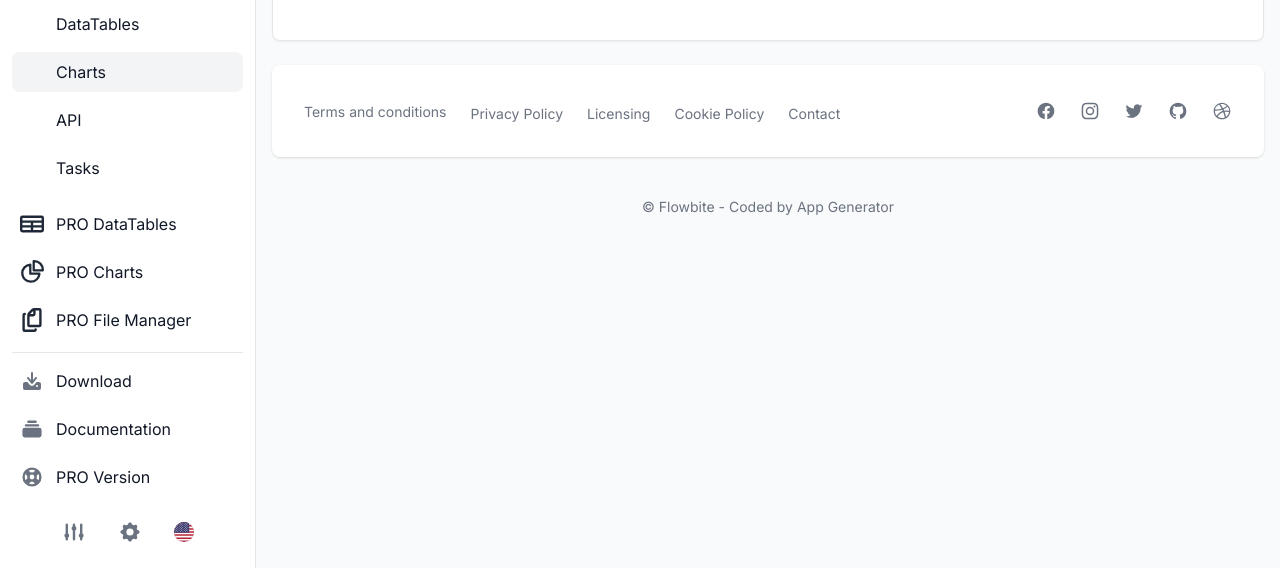
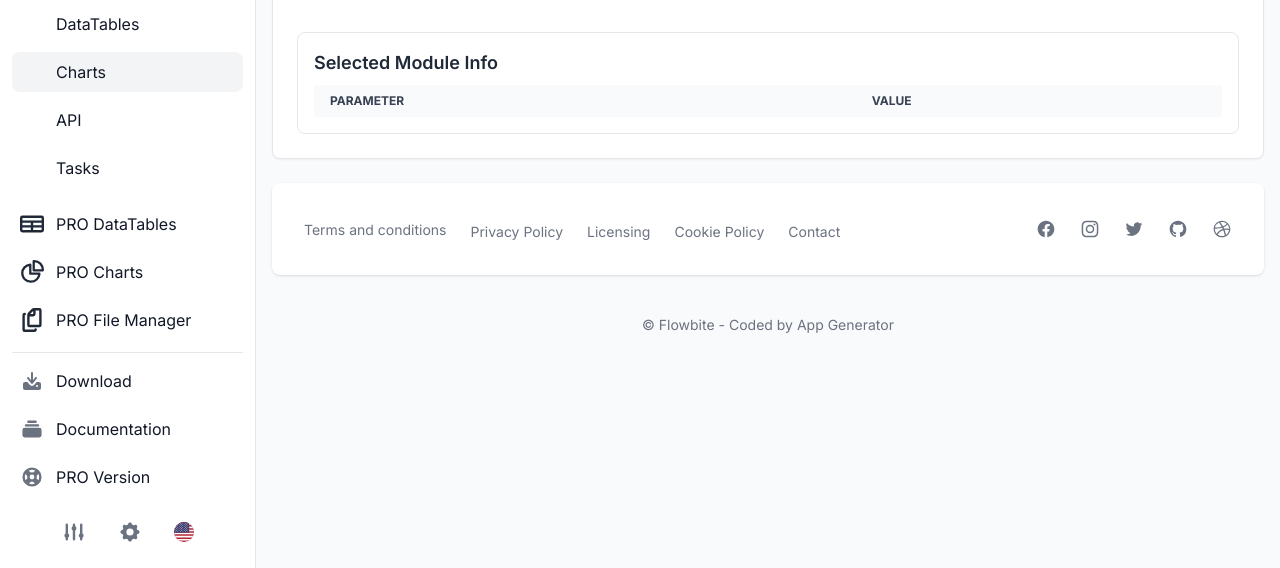
Before and after one commit to streetplantsolar/pv_ivy_web, a Django app: page /charts/ in a window 1280 px wide. Shown: the part 232-800 px from the top of the page. Run offline with Django 4.2, Linux system fonts and the light colour scheme; data comes from the database, SQL or seed files in the repository; lists and menus that the app fills with data are empty; parts of the project's set-up code (start-up, migrations or seed data) failed here and were passed over; some libraries are stand-ins or nearby versions.

Commit message:
Add datatable next to chart.js

```diff
--- a/static/assets/charts.js
+++ b/static/assets/charts.js
@@ -25,8 +25,34 @@
             name: 'IV Curve',
             data: ivData
         }],
-        xaxis: { title: { text: 'Voltage (V)' }},
-        yaxis: { title: { text: 'Current (A)' }}
+        xaxis: {
+            title: { text: 'Voltage (V)' },
+            labels: {
+                formatter: function (val) {
+                    return val.toFixed(2);
+                }
+            }
+        },
+        yaxis: {
+            title: { text: 'Current (A)' },
+            labels: {
+                formatter: function (val) {
+                    return val.toFixed(2);
+                }
+            }
+        },
+        tooltip: {
+            y: {
+                formatter: function (val) {
+                    return val.toFixed(2);
+                }
+            },
+            x: {
+                formatter: function (val) {
+                    return val.toFixed(2);
+                }
+            }
+        }
     };
 
     const chartDiv = document.getElementById('pv-iv-chart');
@@ -63,8 +89,33 @@
     modelSelect.addEventListener('change', () => {
         const manufacturer = makeSelect.value;
         const model = modelSelect.value;
-        renderPVChart(manufacturer, model);  // call your API + chart function
+        const selected = modules.find(m => m.Manufacturer === manufacturer && m.Model === model);
+        if (selected) {
+            renderPVChart(manufacturer, model);
+            updateModuleTable(selected); // ← ADD THIS LINE
+        }
     });
 };
 
+function updateModuleTable(module) {
+    const tableBody = document.querySelector('#module-info-table tbody');
+    tableBody.innerHTML = ''; // Clear previous rows
+
+    const rows = [
+        ['Model', module.Model],
+        ['Manufacturer', module.Manufacturer],
+        ['Technology', module.Technology],
+        ['Power (W)', module.STC],
+        ['Voc (V)', module.V_oc_ref],
+        ['Isc (A)', module.I_sc_ref],
+        ['Vmp (V)', module.V_mp_ref],
+        ['Imp (A)', module.I_mp_ref],,
+    ];
+
+    rows.forEach(([label, value]) => {
+        const row = `<tr><td>${label}</td><td>${value}</td></tr>`;
+        tableBody.insertAdjacentHTML('beforeend', row);
+    });
+}
+
 document.addEventListener('DOMContentLoaded', initPVChart);
--- a/templates/apps/charts.html
+++ b/templates/apps/charts.html
@@ -24,7 +24,25 @@
           <select id="model-select" class="w-full p-2 border border-gray-300 rounded-lg"></select>
         </div>
 
-        <div id="pv-iv-chart" class="w-full h-96 bg-gray-100 rounded-lg"></div>
+        <div class="grid grid-cols-1 md:grid-cols-2 gap-4">
+          <!-- Chart Column -->
+          <div id="pv-iv-chart" class="w-full h-96 bg-gray-100 rounded-lg"></div>
+          <!-- Table Column -->
+            <div class="bg-white dark:bg-gray-700 rounded-lg p-4 overflow-auto border border-gray-200 dark:border-gray-600">
+              <h4 class="text-lg font-semibold text-gray-800 dark:text-white mb-2">Selected Module Info</h4>
+              <table id="module-info-table" class="w-full text-sm text-left text-gray-500 dark:text-gray-400">
+                <thead class="text-xs text-gray-700 uppercase bg-gray-50 dark:bg-gray-600 dark:text-gray-300">
+                  <tr>
+                    <th class="px-4 py-2">Parameter</th>
+                    <th class="px-4 py-2">Value</th>
+                  </tr>
+                </thead>
+                <tbody class="bg-white dark:bg-gray-800">
+                  <!-- Rows populated via charts.js -->
+                </tbody>
+              </table>
+            </div>
+          </div>
 
       </div>
     </div>
@@ -36,4 +54,14 @@
 {% block extra_js %}
 <script src="https://cdn.jsdelivr.net/npm/apexcharts@3.54.1/dist/apexcharts.min.js"></script>
 <script type="module" src="{% static 'assets/charts.js' %}"></script>
+<!-- Initialize DataTable -->
+<script>
+  $(document).ready(function () {
+    $('#module-info-table').DataTable({
+      paging: false,
+      searching: false,
+      info: false
+    });
+  });
+</script>
 {% endblock extra_js %}
```
Also changed, not shown: 1 other file.
